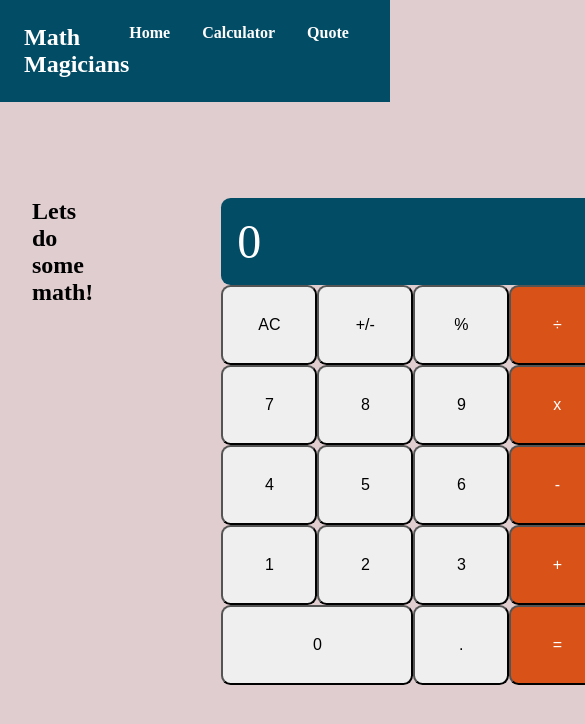
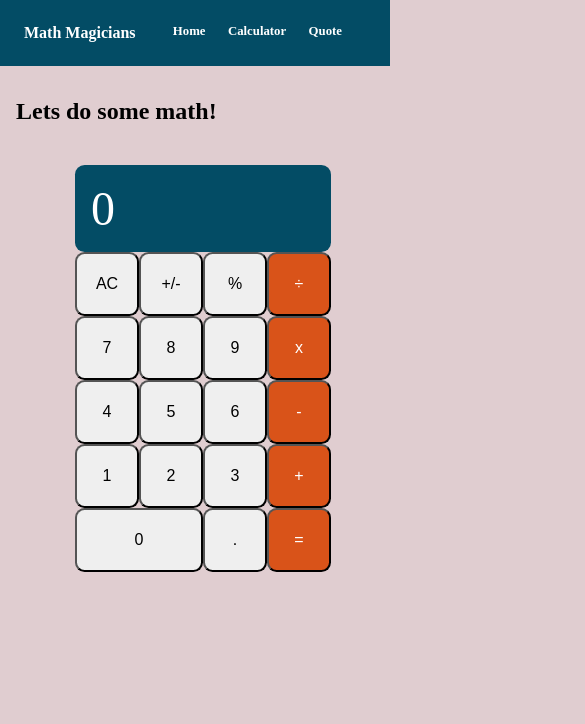
Before and after one commit to edubew/math-magicians-app, a React (Create React App) app: page /calculator in a window 390 px wide. Shown: the top 724 px of the page, 585 px wide, since content can reach past the window. Built offline with nearby package versions, Linux system fonts and the light colour scheme.

Commit message:
Add media queries to make the app responsive

```diff
--- a/src/index.css
+++ b/src/index.css
@@ -6,11 +6,12 @@
 
 body {
   background: #e0cdd0;
+  overflow-x: hidden;
 }
 
 .container {
   display: flex;
-  gap: 8rem;
+  gap: 6rem;
   margin-top: 6rem;
   margin-left: 2rem;
 }
@@ -31,7 +32,7 @@ body {
 
 .calculator__container button:hover,
 .calculator__container button:focus {
-  background-color: #034c65;
+  background-color: tan;
 }
 
 .span__two {
@@ -60,7 +61,7 @@ header {
 }
 
 .app__title {
-  font-size: 1.5rem;
+  font-size: 2rem;
   text-decoration: none;
   color: #fff;
   font-weight: 600;
@@ -104,3 +105,38 @@ p {
   line-height: 1.8rem;
   text-align: center;
 }
+
+/* Media queries(small devices) */
+@media screen and (max-width: 743px) {
+  .container {
+    flex-direction: column;
+    margin-top: 2rem;
+    gap: 2.5rem;
+    margin-left: 1rem;
+  }
+
+  .calculator__container {
+    display: grid;
+    grid-template-columns: repeat(4, 4rem);
+    grid-template-rows: minmax(4rem, auto) repeat(5, 4rem);
+  }
+
+  .app__title {
+    font-size: 1rem;
+  }
+
+  nav {
+    display: flex;
+    gap: 1.4rem;
+    margin-right: 1.5rem;
+  }
+
+  .nav__item {
+    font-size: 0.8rem;
+  }
+
+  p {
+    font-size: 1rem;
+    padding: 1rem;
+  }
+}
```
